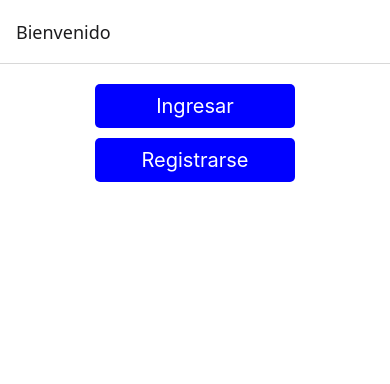
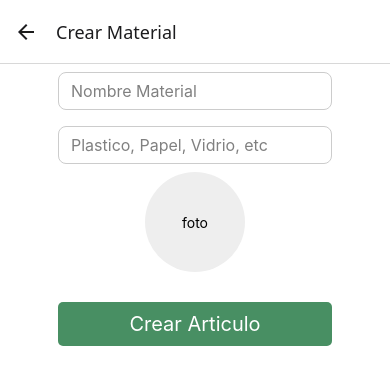
Before and after one commit to Fernando-Bonilla/EcoChallenge, a React Native app: screen /AltaMateriales in a window 390 px wide. Shown: the top 384 px of the page. Built offline with nearby package versions, Linux system fonts and the light colour scheme.

Commit message:
Materiales:
- Agregado alta de materiales

```diff
--- a/src/routes/RootStack.js
+++ b/src/routes/RootStack.js
@@ -7,8 +7,9 @@ import LoginRegister from "../screens/LoginRegister/LoginRegister";
 import Login from "../screens/Login/Login";
 import Register from "../screens/Register/Register";
 import Home from "../screens/Home/Home";
-import  AltaReto  from "../screens/AltaRetos/formAlta";
+import AltaReto  from "../screens/AltaRetos/formAlta";
 import Settings from "../screens/Settings/Settings";
+import AltaMateriales from "../screens/Materiales/AltaMateriales";
 
 import { useUser } from "../Context/UserContext";
 
@@ -60,6 +61,13 @@ const RootStack = () => {
                     }}
 
                 />
+                <Stack.Screen
+                    name="AltaMateriales"
+                    component={AltaMateriales}
+                    options={{
+                        title: "Crear Material"
+                    }}
+                />
 
             </Stack.Navigator>
         </NavigationContainer>
--- a/src/screens/Home/Home.js
+++ b/src/screens/Home/Home.js
@@ -23,6 +23,11 @@ const  Home = ({navigation}) => {
             </Button>
 
              <Button
+                title="Crear Material"
+                customPress={() => navigation.navigate("AltaMateriales")}>
+            </Button>
+
+             <Button
                 title="Configuraciones"
                 customPress={() => navigation.navigate("Settings")}>
             </Button>
--- /dev/null
+++ b/src/screens/Materiales/AltaMateriales.js
@@ -0,0 +1,147 @@
+import React from "react";
+import { TouchableOpacity, Image, Text, Alert } from "react-native";
+import InputText from "../../components/InputText/InputText";
+import ImageComponent from "../../components/Image/Image";
+import { KeyboardAvoidingView, View } from "react-native";
+import * as ImagePicker from 'expo-image-picker';
+import Button from "../../components/Button/Button";
+
+import { useState } from "react";
+import AsyncStorage, { useAsyncStorage } from "@react-native-async-storage/async-storage";
+import styles from "./AltaMateriales.styles";
+
+const AltaMateriales = ({navigation}) => {
+
+    const [name, setName] = useState("");
+    const [category, setCategory] = useState("");
+    const [image, setImage] = useState("");
+
+    const clearFields = () => {
+        setName("");
+        setCategory("");
+        setImage(null);
+    }
+
+    const pickImage = async () => {
+
+        const { status } = await ImagePicker.requestMediaLibraryPermissionsAsync();
+
+        if (status !== 'granted') {
+            Alert.alert("Permiso requerido", "Necesitamos permiso para acceder a tus fotos");
+            return;
+        }
+
+        let result = await ImagePicker.launchImageLibraryAsync({
+            mediaTypes: ImagePicker.MediaTypeOptions.Images,
+            allowsEditing: true,
+            aspect: [1, 1],
+            quality: 0.5,
+        });
+
+        if (!result.canceled && result.assets) {
+            setImage(result.assets[0].uri);
+        }
+    };
+
+    const crearArticulo = async () => {
+
+        if(!name) {
+                Alert.alert("Ingrese un nombre de articulo");
+                return;
+        }
+        if(!category) {
+            Alert.alert("Ingrese una categoria");
+            return;
+        }
+        if (!image) {
+            Alert.alert("Seleccione una imagen");
+            return;
+        }
+
+        const articulosJson = await AsyncStorage.getItem("articulos");
+        const articulos = articulosJson ? JSON.parse(articulosJson) : [];
+
+        if(articulos.length > 0) {
+
+            for (let element of articulos) {
+                if (element.name === name) {
+                    Alert.alert("Ya existe un Material con este nombre");
+
+                    return;
+                }
+            }
+        }
+
+        try{
+
+            const articulo = {
+                name,
+                category,
+                image,
+            }
+
+            articulos.push(articulo);
+            await AsyncStorage.setItem("articulos", JSON.stringify(articulos));
+
+            console.log(articulos);
+
+            Alert.alert(" ",
+                "Material ingresado correctamente",
+                [{text:"Ok", onPress: () => {}}],
+                {cancelable: true}
+
+            );
+            clearFields();
+
+        }catch(error){
+            console.error(error)
+            Alert.alert("Error en el registro de Material");
+        }
+
+    }
+
+    return(
+        <View style={styles.view}>
+            <KeyboardAvoidingView behavior="padding" style={{flex: 1}}>
+                <InputText
+                    placeHolder="Nombre Material"
+                    onChangeText={setName}
+                    minLength={3}
+                    maxLength={20}
+                    value={name}
+                />
+                <InputText
+                    placeHolder="Plastico, Papel, Vidrio, etc"
+                    onChangeText={setCategory}
+                    minLength={3}
+                    maxLength={20}
+                    value={category}
+                />
+                <TouchableOpacity onPress={pickImage} style={{ alignItems: "center", marginBottom: 20 }}>
+                    {image ? (
+                        <ImageComponent
+                        source={{ uri: image }}
+                        style={{ width: 100, height: 100, borderRadius: 50 }}
+                        />
+                    ) : (
+                        <View style={{
+                        width: 100, height: 100, borderRadius: 50, backgroundColor: "#eee",
+                        alignItems: "center", justifyContent: "center", marginBottom: 10
+                        }}>
+                        <Text>foto</Text>
+                        </View>
+                    )}
+                </TouchableOpacity>
+
+                <Button
+                    title="Crear Articulo"
+                    btnColor= "#488f63"
+                    customPress={crearArticulo}
+                />
+            </KeyboardAvoidingView>
+        </View>
+    );
+
+}
+
+export default AltaMateriales;
--- /dev/null
+++ b/src/screens/Materiales/AltaMateriales.styles.js
@@ -0,0 +1,13 @@
+import { StyleSheet } from "react-native";
+
+const styles = StyleSheet.create({
+    view: {
+        flex: 1,
+        justifyContent: "center",
+        alignItems: "center",
+        backgroundColor: "#fff"
+
+    }
+});
+
+export default styles;
--- a/src/screens/Register/Register.js
+++ b/src/screens/Register/Register.js
@@ -127,12 +127,11 @@ const Register = ({navigation}) => {
                         width: 100, height: 100, borderRadius: 50, backgroundColor: "#eee",
                         alignItems: "center", justifyContent: "center", marginBottom: 10
                         }}>
-                        <Text>Seleccionar foto</Text>
+                        <Text>foto</Text>
                         </View>
                     )}
                 </TouchableOpacity>
 
-                {console.log("en el register: ", profileImage)}
                 <Button
                     title="Crear Usuario"
                     customPress={registerUser}
--- a/src/screens/Settings/Settings.js
+++ b/src/screens/Settings/Settings.js
@@ -151,7 +151,7 @@ const Settings = ({navigation}) => {
                         width: 100, height: 100, borderRadius: 50, backgroundColor: "#eee",
                         alignItems: "center", justifyContent: "center", marginBottom: 10
                         }}>
-                        <Text>Seleccionar foto</Text>
+                        <Text>foto</Text>
                         </View>
                     )}
                 </TouchableOpacity>
```
